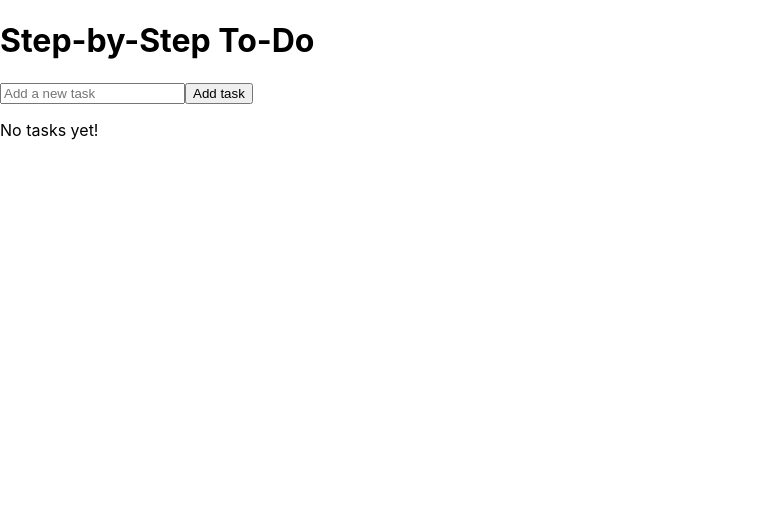
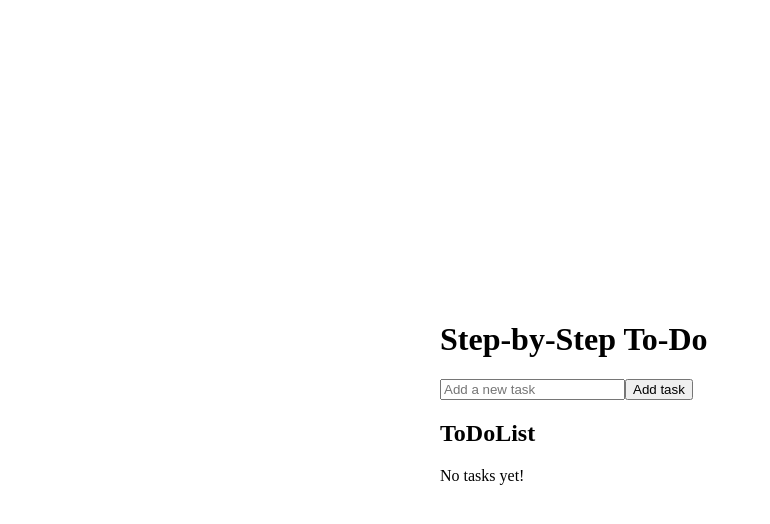
Before and after one commit to Miche1111e/Step-by-Step, a React (Create React App) app: page / in a window 1280 px wide. Shown: the top 524 px of the page, without its empty margins (0-770 px from the left). Built offline with nearby package versions, Linux system fonts and the light colour scheme.

Commit message:
Edit CSS

```diff
--- a/package.json
+++ b/package.json
@@ -54,5 +54,5 @@
   "bugs": {
     "url": "https://github.com/Miche1111e/Step-by-Step/issues"
   },
-  "homepage": "https://github.com/Miche1111e/Step-by-Step#readme"
+  "homepage": "/"
 }
--- a/src/App.jsx
+++ b/src/App.jsx
@@ -31,6 +31,7 @@ export default function App() {
     <div>
       <h1>Step-by-Step To-Do</h1>
       <TodoForm onAdd={addTodo} />
+      <h2>ToDoList</h2>
       <TodoList todos={todos} onToggle={toggleTodo} onDelete={deleteTodo} />
     </div>
   );
--- a/src/index.css
+++ b/src/index.css
@@ -1,13 +1,17 @@
-body {
+/* index.css */
+html, body {
+  height: 100%;
   margin: 0;
-  font-family: -apple-system, BlinkMacSystemFont, 'Segoe UI', 'Roboto', 'Oxygen',
-    'Ubuntu', 'Cantarell', 'Fira Sans', 'Droid Sans', 'Helvetica Neue',
-    sans-serif;
-  -webkit-font-smoothing: antialiased;
-  -moz-osx-font-smoothing: grayscale;
 }
 
-code {
-  font-family: source-code-pro, Menlo, Monaco, Consolas, 'Courier New',
-    monospace;
+body {
+  display: flex;
+  justify-content: center; /* horizontal centering */
+  align-items: center;     /* vertical centering */
 }
+
+#root {
+  width: 100%;
+  max-width: 400px; /* or whatever max width you prefer */
+  padding: 16px;
+}
```
Also changed, not shown: src/App.css (+8 -34 lines).
